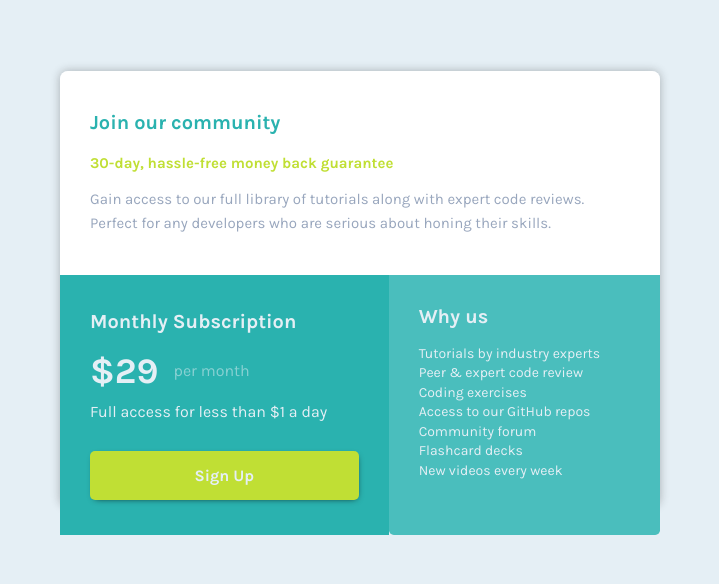
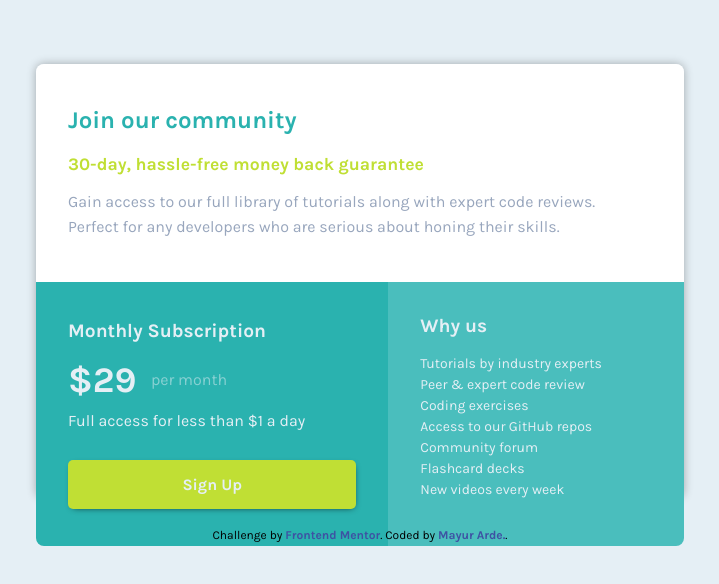
Before and after one commit to Mayur-Arde/single-price-grid-component-master, a plain HTML site: page index.html in a window 1536 px wide. Shown: the part 112-696 px from the top of the page, without its empty margins (408-1127 px from the left). Drawn offline with Linux system fonts and the light colour scheme.

Commit message:
output done

```diff
--- a/index.html
+++ b/index.html
@@ -38,43 +38,14 @@
       <p>Flashcard decks</p>
       <p>New videos every week</p>
     </div>
-
   </div>
 
-
-
-
-  <!-- Join our community
-
-  30-day, hassle-free money back guarantee
-
-  Gain access to our full library of tutorials along with expert code reviews.
-  Perfect for any developers who are serious about honing their skills.
-
-  Monthly Subscription
-
-  &dollar;29 per month
-
-  Full access for less than &dollar;1 a day
-
-  Sign Up
-
-  Why Us
-
-  Tutorials by industry experts
-  Peer &amp; expert code review
-  Coding exercises
-  Access to our GitHub repos
-  Community forum
-  Flashcard decks
-  New videos every week -->
-
-  <!-- <footer>
+  <footer>
     <p class="attribution">
       Challenge by <a href="https://www.frontendmentor.io?ref=challenge" target="_blank">Frontend Mentor</a>.
-      Coded by <a href="#">Your Name Here</a>.
+      Coded by <a href="https://www.linkedin.com/in/mayur-arde/">Mayur Arde.</a>.
     </p>
-  </footer> -->
+  </footer>
 </body>
 
 </html>
--- a/styles/style.css
+++ b/styles/style.css
@@ -1,26 +1,27 @@
 @import url('https://fonts.googleapis.com/css2?family=Karla:wght@400;700&display=swap');
 
-*{
+* {
   margin: 0;
   padding: 0;
   box-sizing: border-box;
 }
 
-:root{
+:root {
   /* primary colors */
   --Cyan: hsl(179, 62%, 43%);
   --BrightYellow: hsl(71, 73%, 54%);
+  --white: hsl(0, 0, 100%);
 
-   /* Neutral */
+  /* Neutral */
   --LightGray: hsl(204, 43%, 93%);
   --GrayishBlue: hsl(218, 22%, 67%);
 }
 
-html{
-  font-size: 16px
+html {
+  font-size: 16px;
 }
 
-body{
+body {
   font-family: 'Karla', sans-serif;
   background: var(--LightGray);
   display: flex;
@@ -31,130 +32,152 @@ body{
   min-height: 100vh;
 }
 
-h2{
-  font-size: 20px;
+h2 {
   font-weight: 700;
 }
 
-a{
+a {
   text-decoration: none;
-  color:var(--LightGray);
+  color: var(--LightGray);
   font-weight: 700;
 }
-.container{
-  margin: 30px 20px;
-  box-shadow: 0px 0px 10px 0px #1818184c;
+.container {
+  margin: 1.875rem 1.25rem;
+  box-shadow: 0px 0px 10px 0px #0202024c;
   border-radius: 0.5rem;
 }
 
-.card{
-  padding: 22px;
+.card {
+  padding: 1.375rem;
 }
 
-.top{
+.top {
   background: white;
   border-radius: 0.5rem 0.5rem 0 0;
 }
 
-.top h2{
+.top h2 {
   color: var(--Cyan);
-  background: white;
-  padding: 10px 0 5px;
+  padding: 0.625rem 0 0.313rem;
+  font-size: 1.2rem;
 }
-.top h3{
+.top h3 {
   color: var(--BrightYellow);
-  padding: 15px 0;
-  font-size: 15px;
+  padding: 0.938rem 0;
+  font-size: 1.1rem;
 }
 
-.top p{
+.top p {
   line-height: 1.6;
-  font-size: 15px;
-  margin-bottom: 10px;
-  color:var(--GrayishBlue);
+  font-size: 1rem;
+  margin-bottom: 0.625rem;
+  color: var(--GrayishBlue);
 }
 
-.mid{
-  color:var(--LightGray);
+.mid {
+  color: var(--LightGray);
   background: var(--Cyan);
 }
 
-.mid h2{
-  padding: 5px 0 5px;
-  margin-bottom: 12px;
+.mid h2 {
+  padding: 0.313rem 0 0.313rem;
+  margin-bottom: 0.75rem;
+  font-size: 1.1rem;
 }
 
-.dollar{
-  font-size: 36px;
+.dollar {
+  font-size: 2.25rem;
   font-weight: 700;
-  padding-right: 15px;
+  padding-right: 0.9rem;
 }
 
-.mid p{
+.mid p {
   display: flex;
   align-items: center;
-  margin-bottom: 10px;
+  margin-bottom: 0.625rem;
 }
 
-.month{
-   opacity: 0.5;
+.month {
+  opacity: 0.5;
 }
 
-.btn{
+.btn {
   display: block;
-  padding: 15px 20px;
+  padding: 0.938rem 1.25rem;
   width: 100%;
   text-align: center;
   background: var(--BrightYellow);
   border-radius: 5px;
-  margin: 30px 0 5px;
+  margin: 1.875rem 0 0.313rem;
   box-shadow: 1px 2px 7px -4px black;
 }
 
-.bottom{
-  background: rgba(74,190,189,255)  ;
+.bottom {
+  background: rgba(74, 190, 189, 255);
   color: var(--LightGray);
-  border-radius:0 0 0.3rem 0.3rem;
+  border-radius: 0 0 0.5rem 0.5rem;
 }
 
-.bottom h2{
+.bottom h2 {
   margin-bottom: 1rem;
+  font-size: 1.2rem;
 }
 
-.bottom p{
-  line-height: 1.3;
-  font-size: 14px;
+.bottom p {
+  line-height: 1.4;
+  font-sze: 0.875rem;
 }
 
-
-@media all and (min-width:1440px){
-
-  .card{
-    padding: 30px;
-  }
-  .container{
-    display: grid;
-    grid-column: 1fr 1fr;
-    grid-template-rows: 1fr 1fr ;
-    max-width: 600px;
-    max-height: 435px;
+@media all and (min-width: 1440px) {
+  .card {
+    padding: 2rem;
   }
 
-  .top{
+  .container {
+    display: grid;
+    grid-column: repeat(2, 1fr);
+    grid-template-rows: repeat(2, 1fr);
+    max-width: 40.5rem;
+    max-height: 27.18rem;
+  }
+
+  .top {
     grid-area: 1/1/2/3;
   }
-  .mid{
-    grid-area:2/1 ;
+
+  .top h2 {
+    font-size: 1.5rem;
   }
 
-  .bottom{
-    grid-area: 2/2;
+  .top p {
+    padding-right: 45px;
   }
-  .bottom p{
-    line-height: 1.4;
-    font-size: 14px;
+
+  .mid {
+    grid-area: 2 / 1 / 3 / 2;
+    border-radius: 0 0 0 0.5rem;
+  }
+
+  .mid h2 {
+    font-size: 1.2rem;
+  }
+
+  .bottom {
+    grid-area: 2/2/3/3;
+    border-radius: 0 0 0.5rem 0;
+  }
+
+  .bottom p {
+    line-height: 1.5;
+    font-size: 0.875rem;
   }
 }
+
 /* attributaion */
-.attribution { font-size: 11px; text-align: center; }
-.attribution a { color: hsl(228, 45%, 44%); }
+.attribution {
+  font-size: 0.75rem;
+  text-align: center;
+}
+.attribution a {
+  color: hsl(228, 45%, 44%);
+}
```
